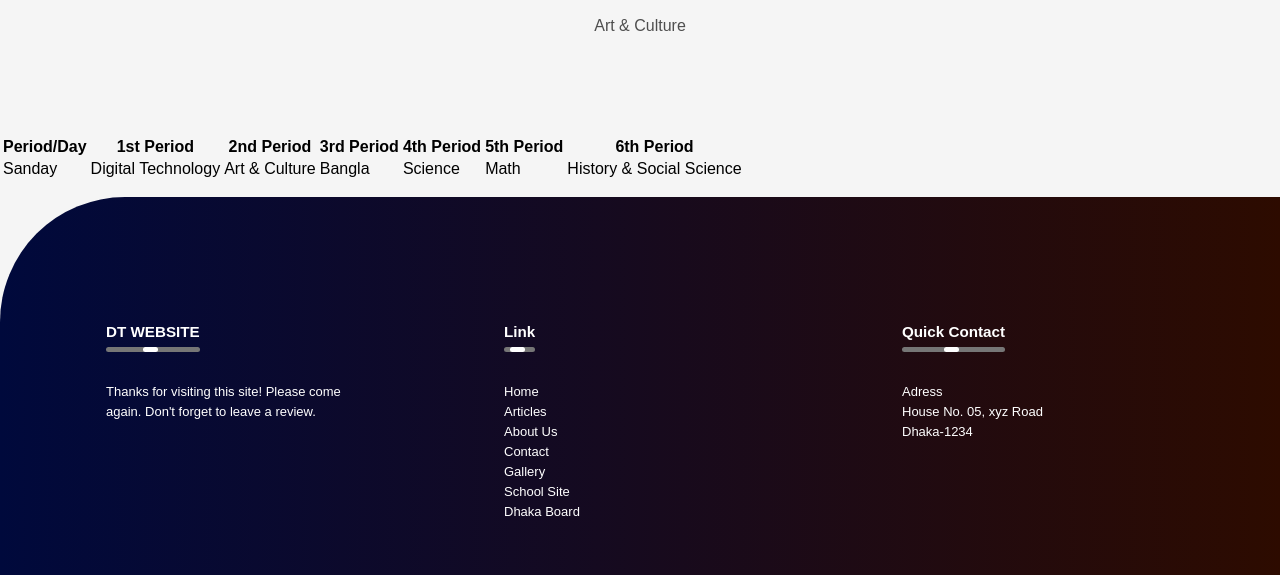
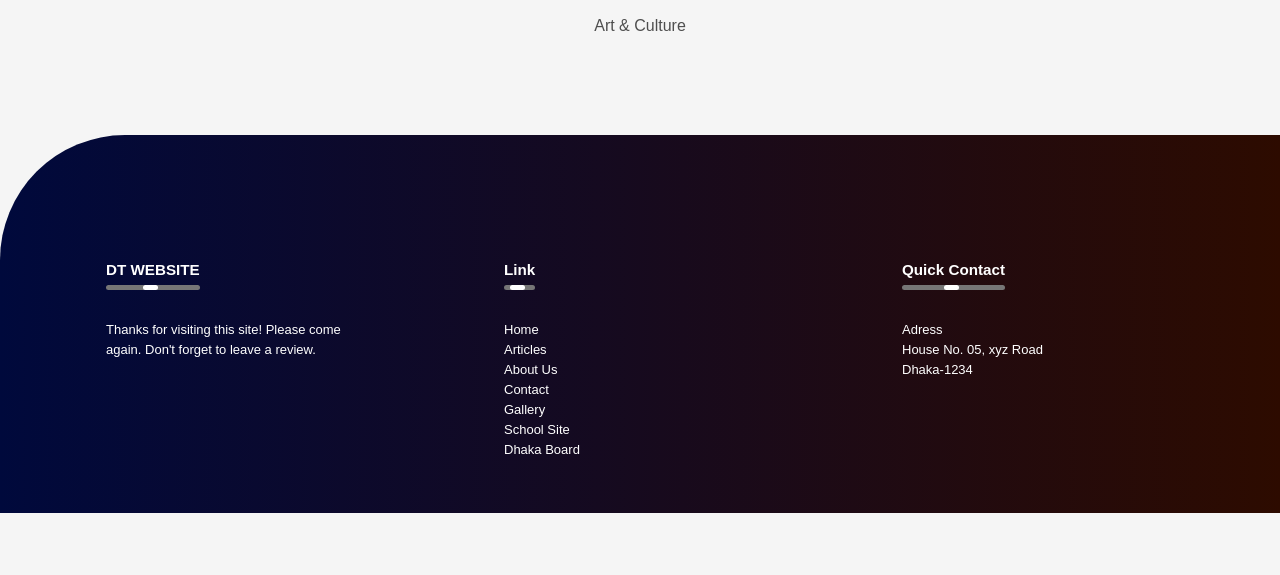
Before and after one commit to DjSahaAnogh/DT-website, a plain HTML site: page index.html in a window 1280 px wide. Shown: the part 5048-5623 px from the top of the page. After the commit the page ends 5561 px from the top, so only its background shows below. Drawn offline with Linux system fonts and the light colour scheme.

Commit message:
table removed

```diff
--- a/index.html
+++ b/index.html
@@ -138,66 +138,6 @@
         </div>
       </div>
     </div>
-    <div class="environment">
-      <table>
-        <thead>
-          <th>Period/Day</th>
-          <th>1st Period</th>
-          <th>2nd Period</th>
-          <th>3rd Period</th>
-          <th>4th Period</th>
-          <th>5th Period</th>
-          <th>6th Period</th>
-        </thead>
-        <tbody>
-          <tr>
-            <td>Sanday</td>
-            <td>Digital Technology</td>
-            <td>Art & Culture</td>
-            <td>Bangla</td>
-            <td>Science</td>
-            <td>Math</td>
-            <td>History & Social Science</td>
-          </tr>
-          <tr>
-            <td></td>
-            <td></td>
-            <td></td>
-            <td></td>
-            <td></td>
-            <td></td>
-            <td></td>
-          </tr>
-          <tr>
-            <td></td>
-            <td></td>
-            <td></td>
-            <td></td>
-            <td></td>
-            <td></td>
-            <td></td>
-          </tr>
-          <tr>
-            <td></td>
-            <td></td>
-            <td></td>
-            <td></td>
-            <td></td>
-            <td></td>
-            <td></td>
-          </tr>
-          <tr>
-            <td></td>
-            <td></td>
-            <td></td>
-            <td></td>
-            <td></td>
-            <td></td>
-            <td></td>
-          </tr>
-        </tbody>
-      </table>
-    </div>
     <footer>
       <div class="row">
         <div class="col">
--- a/style.css
+++ b/style.css
@@ -520,3 +520,5 @@ ul {
   padding: 65px;
   margin: 95px;
 }
+
+/* table style */
```
